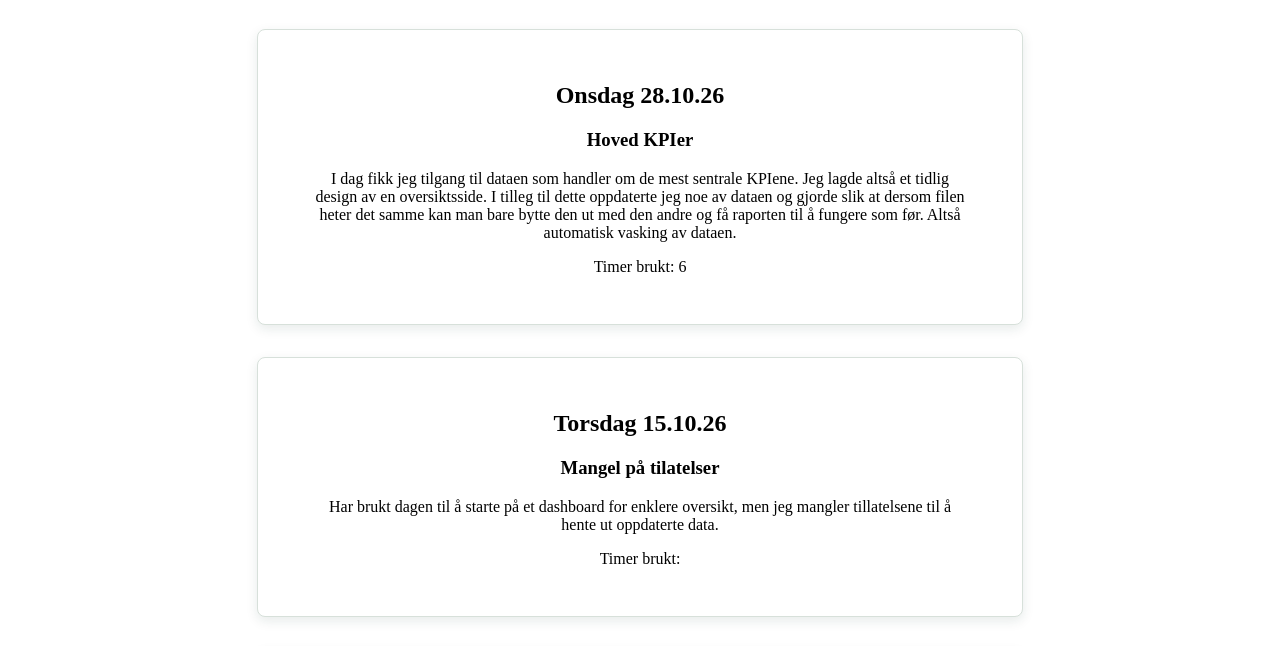
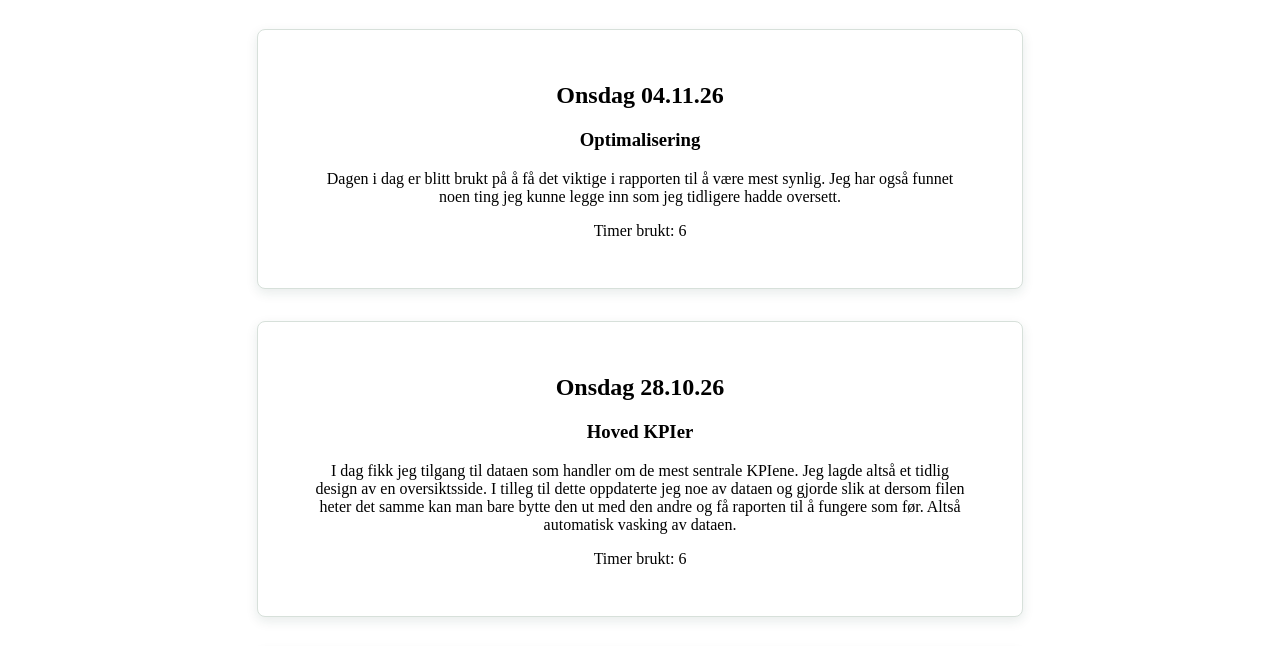
Before and after one commit to BenjaminBirkelandPaulsen/Nettside_Praksis2, a plain HTML site: page logg.html in a window 1280 px wide. Shown: the part 133-779 px from the top of the page. Drawn offline with Linux system fonts and the light colour scheme.

Commit message:
Logg 04.11

```diff
--- a/logg.html
+++ b/logg.html
@@ -28,6 +28,19 @@
           </div>
         </article>
         -->
+
+
+        <article class="logg-entry">
+          <div class="logg-content">
+            <h2>Onsdag 04.11.26</h2>
+            <h3>Optimalisering</h3>
+            <p>
+             Dagen i dag er blitt brukt på å få det viktige i rapporten til å være mest synlig.
+             Jeg har også funnet noen ting jeg kunne legge inn som jeg tidligere hadde oversett.
+            </p>
+            <p>Timer brukt: 6</p>
+          </div>
+        </article>
 
 
         <article class="logg-entry">
```
